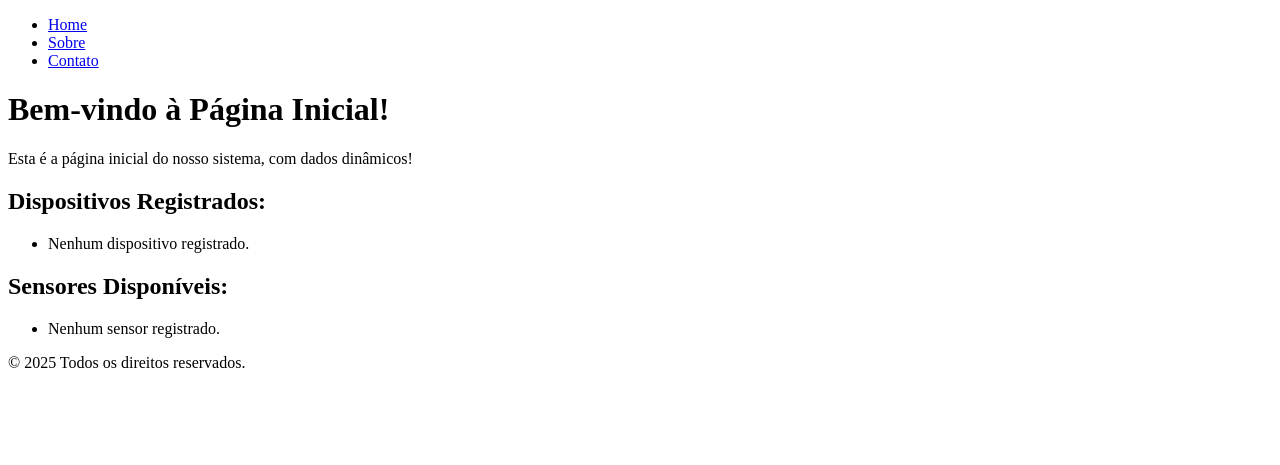
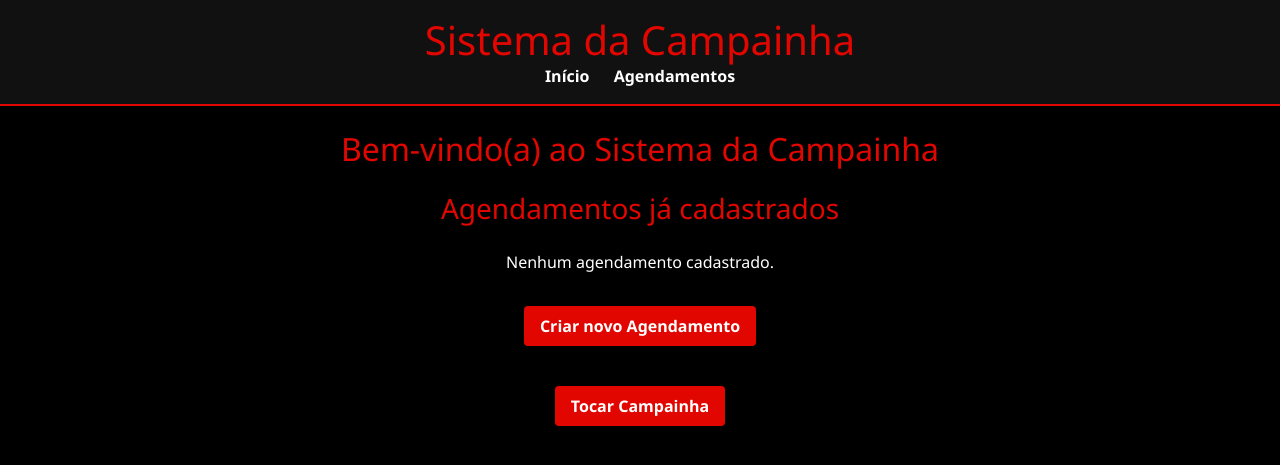
Before and after one commit to luizebaldoni/IntegradorII, a Django app: page / in a window 1280 px wide. Shown: the top 465 px of the page. Run offline with Django 5.2, Linux system fonts and the light colour scheme; data that the repository does not hold is empty.

Commit message:
Update front-end

```diff
--- a/templates/base.html
+++ b/templates/base.html
@@ -1,39 +1,46 @@
+{% load static %}
 <!DOCTYPE html>
-{% load static %}
-<html lang="en">
+<html lang="pt-br">
 <head>
   <meta charset="UTF-8">
-    <meta name="viewport" content="width=device-width, initial-scale=1.0">
-    <title>{% block title %}Página Inicial - Meu Site{% endblock %}</title>
+  <meta name="viewport" content="width=device-width, initial-scale=1">
 
-    <link rel="icon" href="{% static 'img/favicon.ico' %}"> <!-- Ícone do site -->
-    <link rel="stylesheet" href="{% static 'base.css' %}">
-    <link rel="stylesheet" href="https://cdnjs.cloudflare.com/ajax/libs/font-awesome/4.7.0/css/font-awesome.min.css">
-    <link rel="preconnect" href="https://fonts.gstatic.com">
-    <link href="https://fonts.googleapis.com/css2?family=Titillium+Web:ital@1&display=swap" rel="stylesheet">
+  <title>{% block title %}Campainha{% endblock %}</title>
+
+  <!-- Bootstrap (você já tinha) -->
+  <link
+    href="https://cdn.jsdelivr.net/npm/bootstrap@5.3.0/dist/css/bootstrap.min.css"
+    rel="stylesheet"
+    integrity="sha384-..."
+    crossorigin="anonymous">
+
+  <!-- Seu tema escuro personalizado -->
+  <link rel="stylesheet" href="{% static 'style.css' %}">
 </head>
 <body>
-
+  <!-- HEADER IDÊNTICO AO index.html -->
   <header>
+    <h1>Sistema da Campainha</h1>
     <nav>
-            <ul>
-                <li><a href="/">Home</a></li>
-                <li><a href="/about/">Sobre</a></li>
-                <li><a href="/contact/">Contato</a></li>
-            </ul>
+      <a href="{% url 'app:home' %}">Início</a>
+      <a href="{% url 'app:alarm-list' %}">Agendamentos</a>
     </nav>
   </header>
 
-    <main>
-        {% block content %}  <!-- Conteúdo da página será inserido aqui -->
+  <!-- CONTAINER DO BOOTSTRAP + BLOCOS -->
+  <div class="container">
+    {% block content %}
     {% endblock %}
-    </main>
+  </div>
 
-    <footer>
-        <div class="copyright-area">
-            <p>&copy; {% now "Y" %} Todos os direitos reservados.</p>
-        </div>
-    </footer>
-
+  <!-- JS do Bootstrap -->
+  <script
+    src="https://cdn.jsdelivr.net/npm/@popperjs/core@2.11.6/dist/umd/popper.min.js"
+    integrity="sha384-..."
+    crossorigin="anonymous"></script>
+  <script
+    src="https://cdn.jsdelivr.net/npm/bootstrap@5.3.0/dist/js/bootstrap.min.js"
+    integrity="sha384-..."
+    crossorigin="anonymous"></script>
 </body>
 </html>
--- a/templates/index.html
+++ b/templates/index.html
@@ -1,26 +1,51 @@
 {% extends 'base.html' %}
-
-{% block title %}Página Inicial - Sistema{% endblock %}  <!-- Sobrescreve o título da página -->
+{% block title %}SchoolBuzzer{% endblock %}
 
 {% block content %}
-    <h1>Bem-vindo à Página Inicial!</h1>
-    <p>Esta é a página inicial do nosso sistema, com dados dinâmicos!</p>
+  <h2 class="centralizado mt-4">Bem-vindo(a) ao Sistema da Campainha</h2>
 
-    <h2>Dispositivos Registrados:</h2>
-    <ul>
-        {% for device in devices %}
-            <li>{{ device.device_name }} - Última vez visto em: {{ device.last_seen }}</li>
-        {% empty %}
-            <li>Nenhum dispositivo registrado.</li>
-        {% endfor %}
-    </ul>
+  <section class="mt-4">
+    <h3 class="centralizado mb-4">Agendamentos já cadastrados</h3>
 
-    <h2>Sensores Disponíveis:</h2>
-    <ul>
-        {% for sensor in sensors %}
-            <li>{{ sensor.name }} - Tipo: {{ sensor.sensor_type }} - Última leitura: {{ sensor.timestamp }}</li>
-        {% empty %}
-            <li>Nenhum sensor registrado.</li>
-        {% endfor %}
-    </ul>
+    {% if alarms %}
+      <div class="tabela-wrapper">
+        <table>
+          <thead>
+            <tr>
+              <th>Tipo</th>
+              <th>Horário</th>
+              <th>Dias</th>
+              <th>Período</th>
+              <th>Ações</th>
+            </tr>
+          </thead>
+          <tbody>
+            {% for alarm in alarms %}
+              <tr>
+                <td>{{ alarm.get_event_type_display }}</td>
+                <td>{{ alarm.time|time:"H:i" }}</td>
+                <td>{{ alarm.days_of_week }}</td>
+                <td>{{ alarm.start_date }} → {{ alarm.end_date }}</td>
+                <td>
+                  <a href="{% url 'app:alarm-update' alarm.pk %}" class="btn btn-sm">Editar</a>
+                  <a href="{% url 'app:alarm-delete' alarm.pk %}" class="btn btn-sm">Excluir</a>
+                </td>
+              </tr>
+            {% endfor %}
+          </tbody>
+        </table>
+      </div>
+    {% else %}
+      <p class="centralizado">Nenhum agendamento cadastrado.</p>
+    {% endif %}
+
+    <div class="centralizado mt-3">
+      <a href="{% url 'app:alarm-create' %}" class="btn">Criar novo Agendamento</a>
+    </div>
+
+    <div class="centralizado mt-4">
+      <a href="{% url 'app:ring-now' %}" class="btn">Tocar Campainha</a>
+    </div>
+
+  </section>
 {% endblock %}
```
Lines whose indentation alone changed are shown as unchanged.
